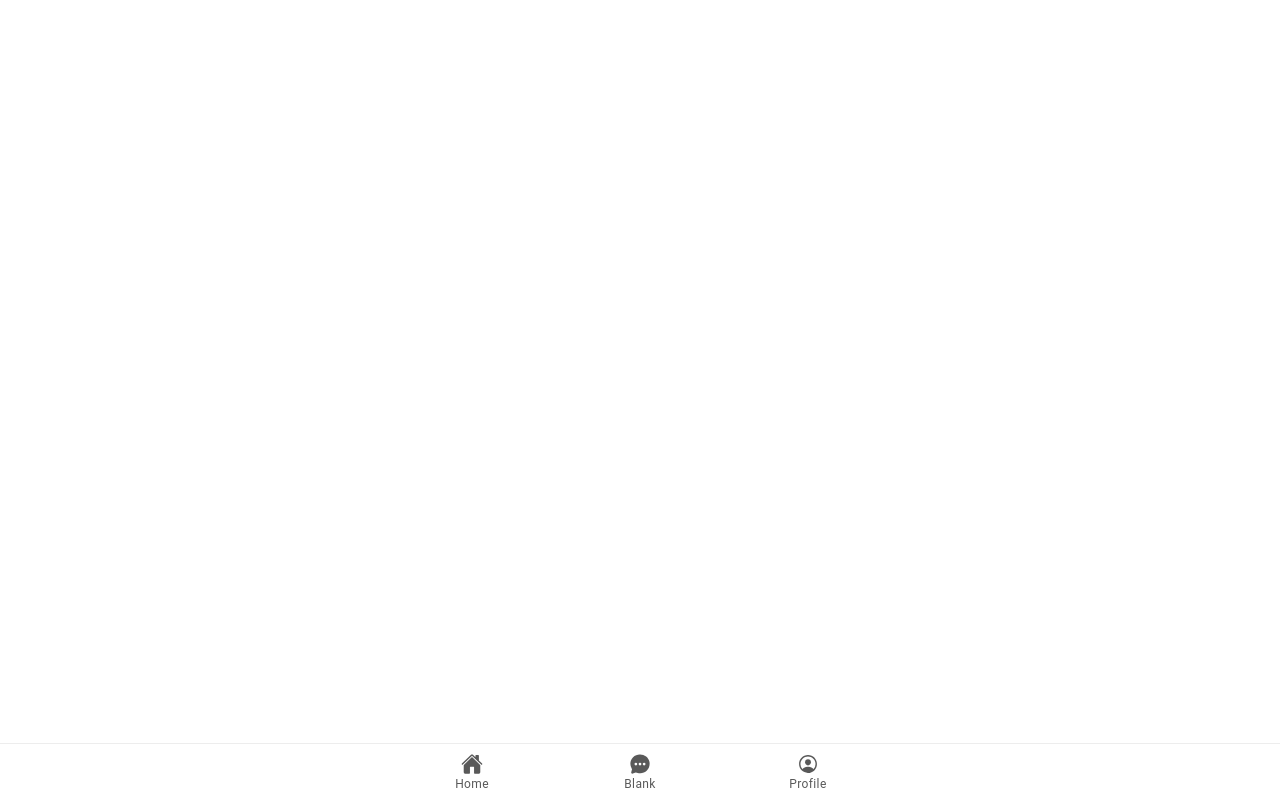
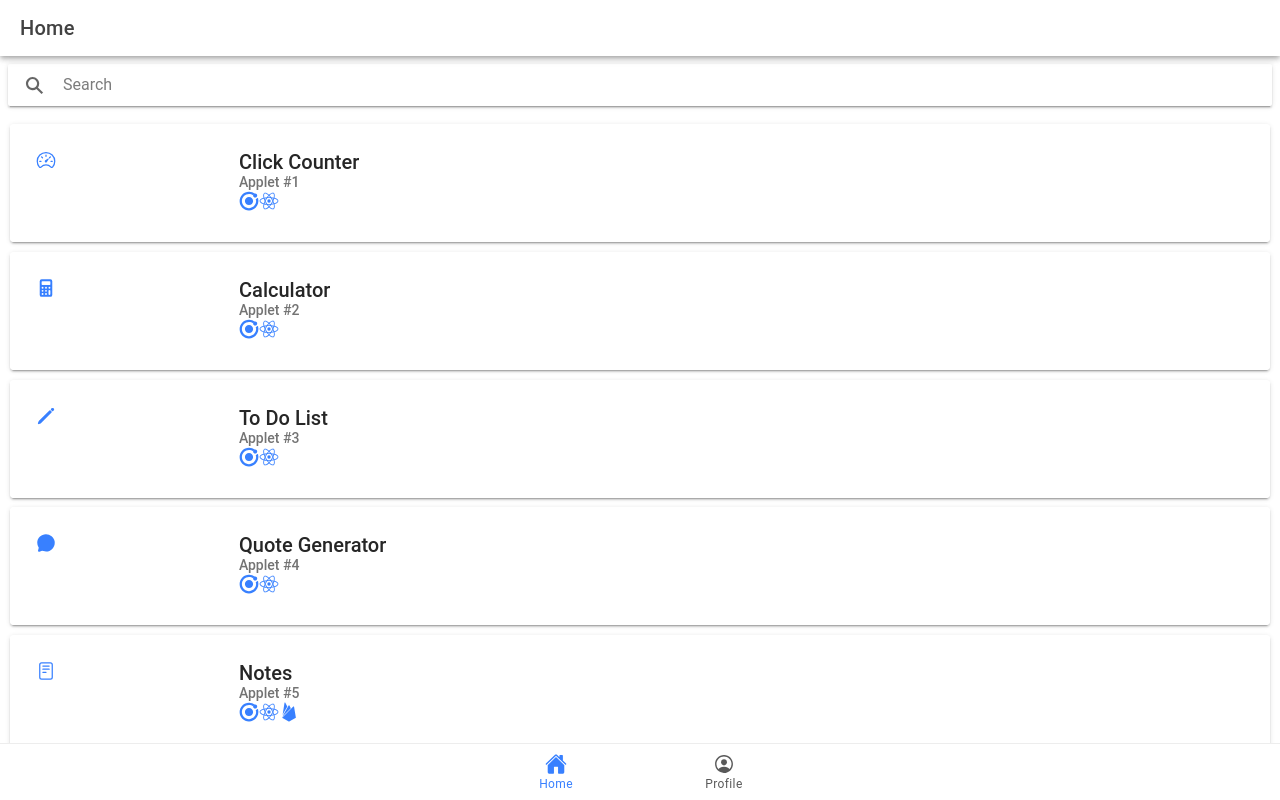
Before and after one commit to jayson14ify/ion-t-balsa, a React (Vite) app: page /ion-t-balsa/home in a window 1280 px wide. Built offline with nearby package versions, Linux system fonts and the light colour scheme.

Commit message:
Edited routing and fixed firebase error

```diff
--- a/src/App.tsx
+++ b/src/App.tsx
@@ -51,31 +51,31 @@
         <IonRouterOutlet>
 
           {/* Application default route */}
-          <Route exact path="/">
-            <Redirect to="/home" />
+          <Route exact path="">
+            <Redirect to="/ion-t-balsa/home" />
           </Route>
 
           {/* Home Router */}
-          <Route exact path="/home">
+          <Route exact path="/ion-t-balsa/home">
             <Home />
           </Route>
 
-          <Route exact path="/profile">
+          <Route exact path="/ion-t-balsa/profile">
             <Profile />
           </Route>
-          <Route exact path="/click-counter">
+          <Route exact path="/ion-t-balsa/click-counter">
             <ClickCounter />
           </Route>
-          <Route path="/calculator">
+          <Route path="/ion-t-balsa/calculator">
             <Calculator />
           </Route>
-          <Route exact path="/Todolist">
+          <Route exact path="/ion-t-balsa/Todolist">
             <TodoList />
           </Route>
-          <Route exact path="/quotegenerator">
+          <Route exact path="/ion-t-balsa/quotegenerator">
             <QuoteGenerator />
           </Route>
-          <Route exact path="/notes">
+          <Route exact path="/ion-t-balsa/notes">
             <Notes />
           </Route>
 
@@ -83,28 +83,19 @@
 
         <IonTabBar slot="bottom">
           {/* Home Tab Button */}
-          <IonTabButton tab="home" href="/home">
+          <IonTabButton tab="home" href="/ion-t-balsa/home">
             <IonIcon aria-hidden="true" icon={home} />
             <IonLabel>Home</IonLabel>
           </IonTabButton>
 
-          <IonTabButton tab="profile" href="#">
-            <IonIcon aria-hidden="true" icon={chatbubbleEllipses} />
-            <IonLabel>Blank</IonLabel>
-          </IonTabButton>
-          <IonTabButton tab="Click-Counter" href="/profile">
+
+          <IonTabButton tab="Click-Counter" href="/ion-t-balsa/profile">
             <IonIcon aria-hidden="true" icon={personCircleOutline} />
             <IonLabel>Profile</IonLabel>
           </IonTabButton>
-          {/* <IonTabButton tab="calculator" href="/calculator">
-            <IonIcon aria-hidden="true" icon={calculatorOutline} />
-            <IonLabel>Calculator</IonLabel>
-          </IonTabButton> */}
+
         </IonTabBar>
-        <IonTabButton tab="todo-list" href="/TodoList">
-          <IonIcon aria-hidden="true" icon={ellipse} />
-         <IonLabel>To-Do List</IonLabel>
-       </IonTabButton>
+
 
       </IonTabs>
     </IonReactRouter>
--- a/src/pages/calculator.tsx
+++ b/src/pages/calculator.tsx
@@ -32,7 +32,7 @@
           <IonToolbar>
             <IonTitle>Calculator</IonTitle>
             <IonButtons slot="start">
-          <IonBackButton defaultHref="/" />
+          <IonBackButton defaultHref="/home" />
         </IonButtons>
           </IonToolbar>
         </IonHeader>
--- a/src/pages/home.tsx
+++ b/src/pages/home.tsx
@@ -37,7 +37,7 @@
     title: 'Click Counter',
     icon: speedometerOutline,
     subtitle: 'Applet #1',
-    link: '/click-counter',
+    link: '/ion-t-balsa/click-counter',
     tags: {
       tag1: logoIonic,
       tag2: logoReact
@@ -48,7 +48,7 @@
     title: 'Calculator',
     icon: calculator,
     subtitle: 'Applet #2',
-    link: '/calculator',
+    link: '/ion-t-balsa/calculator',
     tags: {
       tag1: logoIonic,
       tag2: logoReact
@@ -58,7 +58,7 @@
     title: 'To Do List',
     icon: pencil,
     subtitle: 'Applet #3',
-    link: '/TodoList',
+    link: '/ion-t-balsa/TodoList',
     tags: {
       tag1: logoIonic,
       tag2: logoReact
@@ -68,7 +68,7 @@
     title: 'Quote Generator',
     icon: chatbubble,
     subtitle: 'Applet #4',
-    link: '/quotegenerator',
+    link: '/ion-t-balsa/quotegenerator',
     tags: {
       tag1: logoIonic,
       tag2: logoReact
@@ -78,7 +78,7 @@
     title: 'Notes',
     icon: readerOutline,
     subtitle: 'Applet #5',
-    link: '/notes',
+    link: '/ion-t-balsa/notes',
     tags: {
       tag1: logoIonic,
       tag2: logoReact,
@@ -115,7 +115,7 @@
           {cardData
             .filter((card) => card.title.toLowerCase().includes(searchTerm.toLowerCase()))
             .map((card, index) => (
-              <IonCard key={index} href={card.link}>
+              <IonCard key={index} routerLink={card.link} routerDirection='forward'>
                 <IonCardHeader>
                   <IonCardTitle>
                     <IonGrid>
--- a/src/pages/notes/firebase.tsx
+++ b/src/pages/notes/firebase.tsx
@@ -25,6 +25,7 @@
 };
 
 
+
 // Initialize Firebase
 
 const firebaseApp = initializeApp(firebaseConfig);
```
Lines whose indentation alone changed are shown as unchanged.
